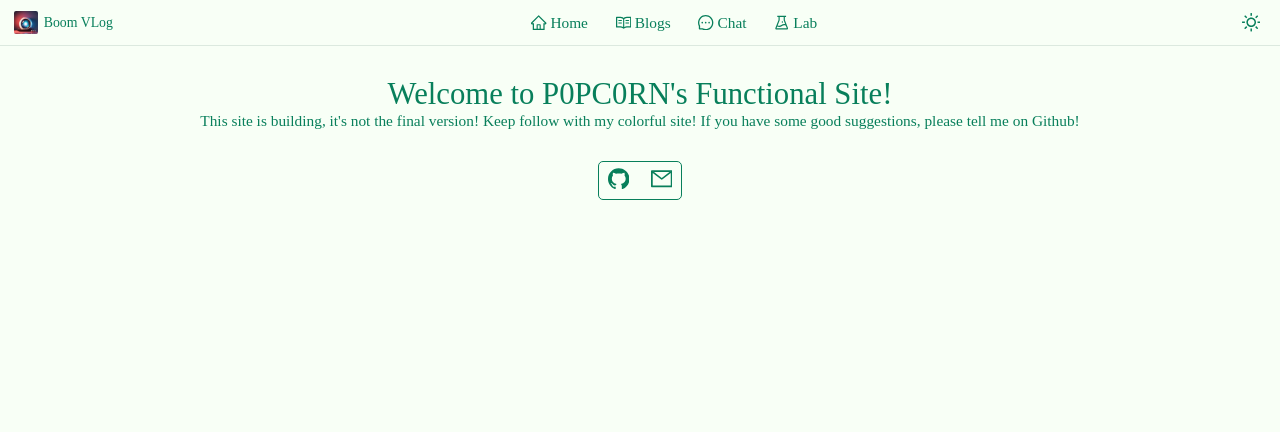
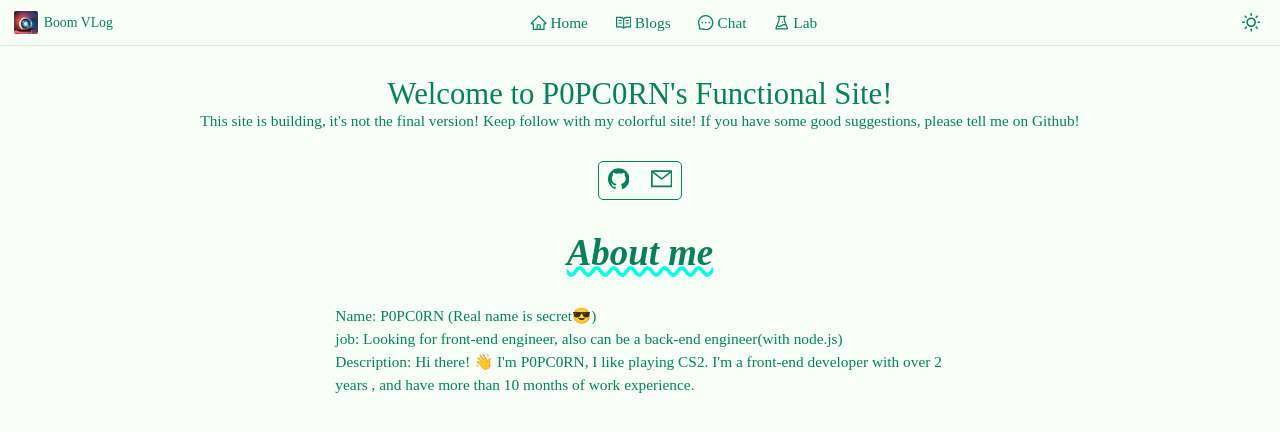
Before and after one commit to jssosoTo/Boom_log, a React (Vite) app: page / in a window 1280 px wide. Shown: the top 432 px of the page. Built offline with nearby package versions, Linux system fonts and the light colour scheme.

Commit message:
✨ feat(主页功能): 新增站长自我介绍

```diff
--- a/src/pages/Home/index.module.css
+++ b/src/pages/Home/index.module.css
@@ -7,7 +7,7 @@
   font-weight: 500;
 }
 
-.HomePage ul {
+.HomePage > ul {
   display: flex;
   align-items: center;
   width: max-content;
@@ -21,6 +21,29 @@
   border: 1px solid var(--main-color);
 }
 
-.HomePage ul a {
+.HomePage > ul a {
   font-size: 1.4rem;
 }
+
+.SelfDescription h2 {
+  margin-top: 2rem;
+  font-size: 2.4rem;
+  font-style: italic;
+
+  text-decoration: rgb(0, 255, 234) wavy underline;
+}
+
+.SelfDescription ul {
+  padding-top: 2rem;
+  width: 50%;
+
+  margin: 0 auto;
+}
+
+.SelfDescription ul li {
+  text-align: left;
+}
+
+.SelfDescription ul li p {
+  line-height: 1.5;
+}
--- a/src/pages/Home/index.tsx
+++ b/src/pages/Home/index.tsx
@@ -41,6 +41,28 @@ function Home() {
           </a>
         </li>
       </ul>
+
+      <main className={styles.SelfDescription}>
+        <h2>About me</h2>
+        <ul className={styles.BasicInfo}>
+          <li>
+            <p>Name: P0PC0RN (Real name is secret😎)</p>
+          </li>
+          <li>
+            <p>
+              job: Looking for front-end engineer, also can be a back-end
+              engineer(with node.js)
+            </p>
+          </li>
+          <li>
+            <p>
+              Description: Hi there! 👋 I'm P0PC0RN, I like playing CS2. I'm a
+              front-end developer with over 2 years , and have more than 10
+              months of work experience.
+            </p>
+          </li>
+        </ul>
+      </main>
     </div>
   );
 }
```
